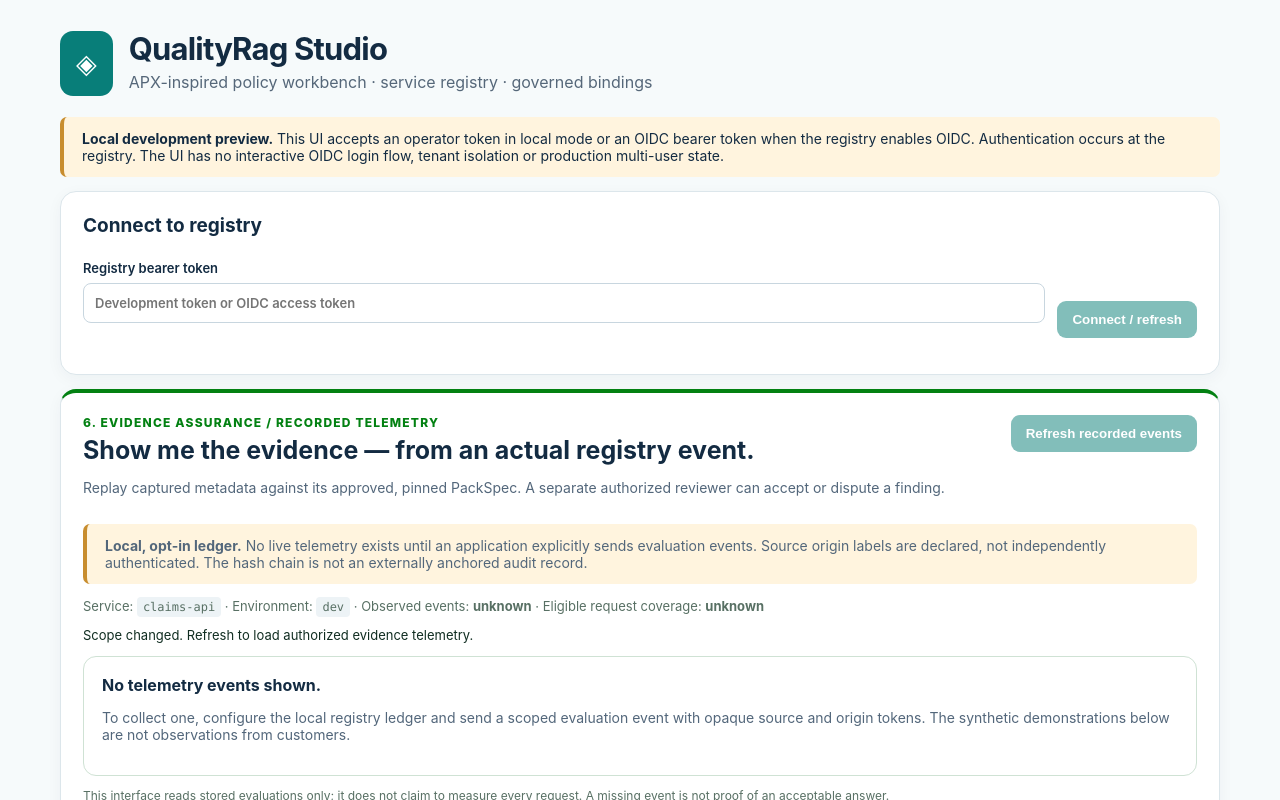
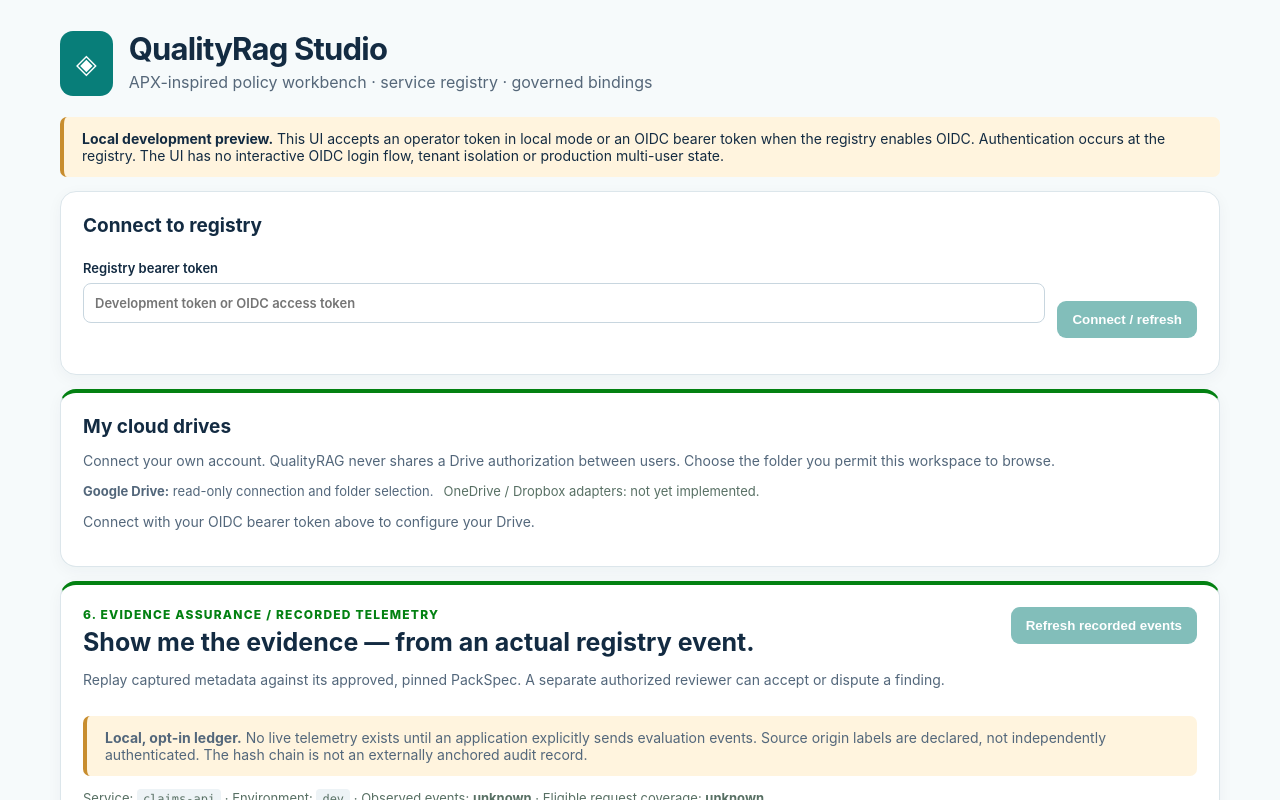
Before and after one commit to cyrillesaxo/QualityRag, a React (Vite) app in the folder apps/studio/: page / in a window 1280 px wide. Shown: the top 800 px of the page. Built offline with nearby package versions, Linux system fonts and the light colour scheme.

Commit message:
feat(studio): surface personal cloud drive configuration immediately after registry connection

```diff
--- a/apps/studio/src/main.tsx
+++ b/apps/studio/src/main.tsx
@@ -3,6 +3,7 @@ import {createRoot} from 'react-dom/client';
 import './style.css';
 import {EvidenceAssurance} from './EvidenceAssurance';
 import {EvidenceTelemetryLive} from './EvidenceTelemetryLive';
+import {DriveConnections} from './DriveConnections';
 
 type Service={id:string;displayName:string};
 type Policy={policy:{id:string;version:string;requirements:unknown[]};status:string;sha256:string};
@@ -117,6 +118,7 @@ function Studio(){
    <header><span className="logo">◈</span><div><h1>QualityRag Studio</h1><p>APX-inspired policy workbench · service registry · governed bindings</p></div></header>
    <section className="notice"><strong>Local development preview.</strong> This UI accepts an operator token in local mode or an OIDC bearer token when the registry enables OIDC. Authentication occurs at the registry. The UI has no interactive OIDC login flow, tenant isolation or production multi-user state.</section>
    <section className="panel"><h2>Connect to registry</h2><div className="line"><label>Registry bearer token<input type="password" autoComplete="off" value={token} onChange={e=>setToken(e.target.value)} placeholder="Development token or OIDC access token"/></label><button onClick={refresh} disabled={!token}>Connect / refresh</button></div><p className="status" role="status">{message}</p></section>
+   <DriveConnections token={token}/>
    <EvidenceTelemetryLive token={token} serviceId={serviceId} environment={environment}/>
    <div className="columns"><section className="panel"><h2>1. Register service</h2><p>Identify the application that will consume an approved policy.</p><label>Service ID<input value={serviceId} onChange={e=>setServiceId(e.target.value)}/></label><label>Display name<input value={name} onChange={e=>setName(e.target.value)}/></label><button disabled={!token} onClick={()=>run(()=>request('/v1/services','POST',{id:serviceId,displayName:name}))}>Register service</button><ul>{state.services.map(s=><li key={s.id}>{s.displayName} <code>{s.id}</code></li>)}</ul></section>
    <section className="panel"><h2>2. Draft and approve PackSpec</h2><p>Each version is immutable after creation; approve explicitly before binding.</p><label>PackSpec JSON<textarea spellCheck={false} value={editor} onChange={e=>setEditor(e.target.value)}/></label><button disabled={!token} onClick={()=>run(()=>request('/v1/policies/drafts','POST',JSON.parse(editor)))}>Save draft</button><ul>{state.policies.map(p=><li key={p.sha256}><code>{p.policy.id}@{p.policy.version}</code><span>{p.status}</span>{p.status==='DRAFT'&&<button disabled={!token} onClick={()=>run(()=>request('/v1/policies/'+encodeURIComponent(p.policy.id)+'/'+encodeURIComponent(p.policy.version)+'/approve','POST'))}>Approve</button>}</li>)}</ul></section></div>
```
